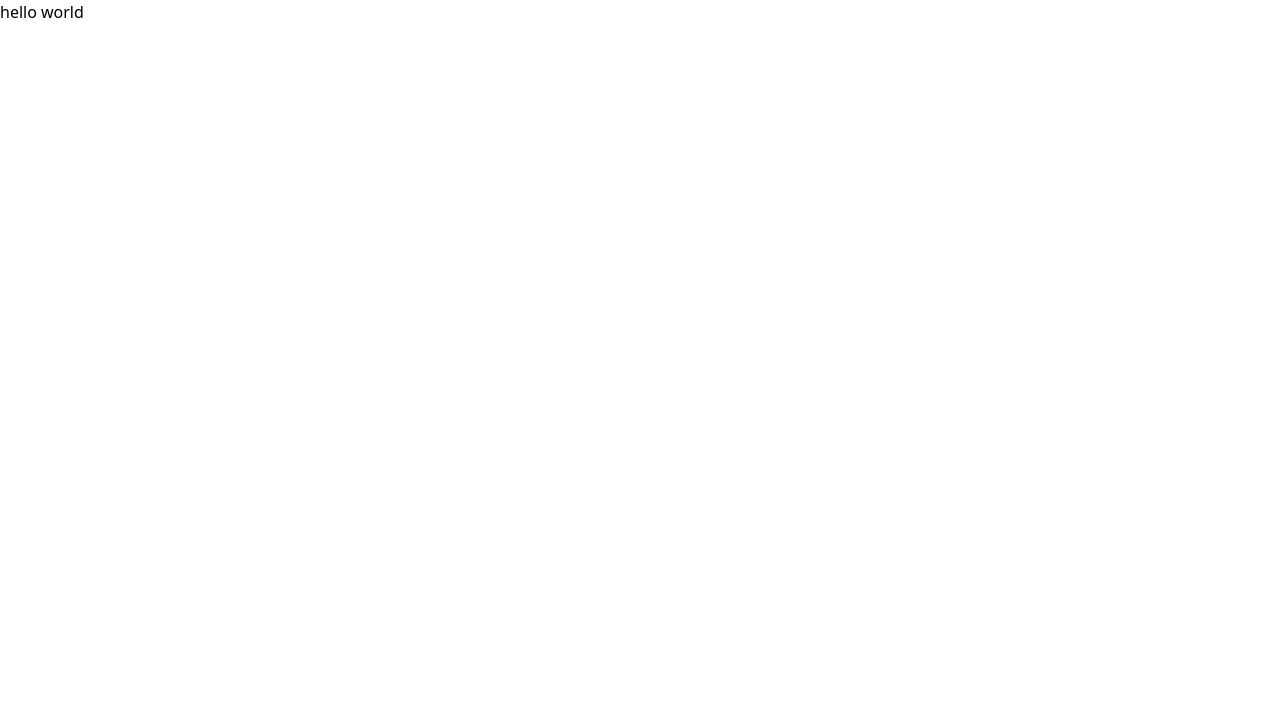
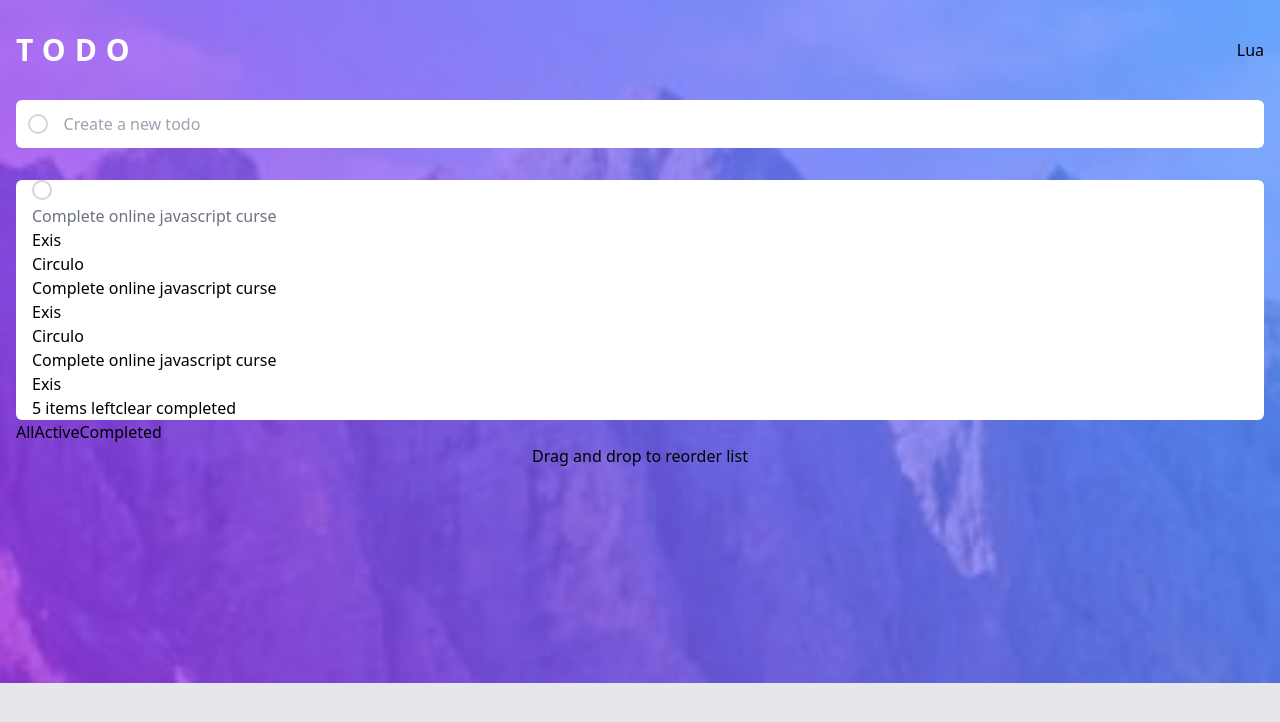
Before and after one commit to Ramonprog/todo-dnd-tailwind, a React (Vite) app: page / in a window 1280 px wide. Shown: the top 722 px of the page. Built offline with nearby package versions, Linux system fonts and the light colour scheme.

Commit message:
salvando progresso layoute

```diff
--- a/src/App.tsx
+++ b/src/App.tsx
@@ -1,7 +1,50 @@
 function App() {
 
   return (
-    <h1 className=''>hello world</h1>
+    <div className="bg-[url('./assets/images/bg-mobile-light.jpg')] bg-no-repeat bg-contain min-h-screen bg-gray-200">
+      <header className="container mx-auto px-4 pt-8">
+        <div className="flex justify-between">
+          <h1 className="uppercase text-white text-3xl font-semibold tracking-[0.3em]">Todo</h1>
+          <button>
+            Lua
+          </button>
+        </div>
+        <form className="bg-white rounded-md p-3 my-8 flex gap-4 items-center">
+          <span className="rounded-full border-2 border-zinc-300 w-5 h-5 inline-block"></span>
+          <input type="text" placeholder="Create a new todo" className="w-full outline-none text-gray-500" />
+        </form>
+      </header>
+      <main className="container mx-auto px-4">
+        <div className='bg-white rounded-md px-4'>
+          <article className="">
+            <button className="rounded-full border-2 border-zinc-300 w-5 h-5 inline-block"></button>
+            <p className="text-gray-500">Complete online javascript curse</p>
+            <button>Exis</button>
+          </article>
+          <article className="">
+            <button>Circulo</button>
+            <p>Complete online javascript curse</p>
+            <button>Exis</button>
+          </article>
+          <article className="">
+            <button>Circulo</button>
+            <p>Complete online javascript curse</p>
+            <button>Exis</button>
+          </article>
+          <section>
+            <span>5 items left</span>
+            <button>clear completed</button>
+          </section>
+        </div>
+      </main>
+      <section className="container mx-auto px-4">
+        <button>All</button>
+        <button>Active</button>
+        <button>Completed</button>
+      </section>
+
+      <p className="text-center">Drag and drop to reorder list</p>
+    </div>
   )
 }
 
```
